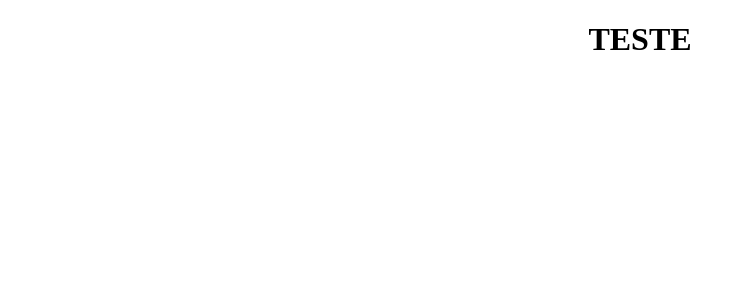
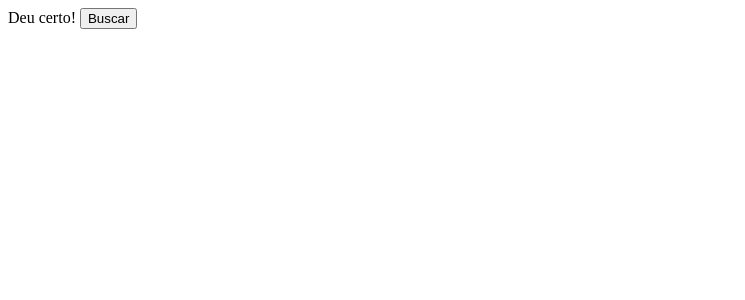
Before and after one commit to NathalieMS/React-Website-GymTech, a React (Create React App) app: page / in a window 1280 px wide. Shown: the top 300 px of the page, without its empty margins (0-745 px from the left). Built offline with nearby package versions, Linux system fonts and the light colour scheme.

Commit message:
fazendo dar certo

```diff
--- a/src/App.js
+++ b/src/App.js
@@ -1,28 +1,63 @@
 import React from 'react';
-import './App.css';
-import Alunos from "./service/Alunos"
-import {BrowserRouter as Router, Routes, Route} from 'react-router-dom'
+import Axios from 'axios';
+import "./App.css";
+
+function App() {
+  const ListaDeAlunos = () => {
+    Axios.get("https://api-academia-alunos.herokuapp.com/alunos").then((response) => {
+      console.log(response);
+    }
+    )
+  }
+  return( <div>Deu certo! <button onClick={ListaDeAlunos}>Buscar</button>
+  </div>);
+}
+
+export default App;
 
 
-function App (){
-   return (
-      <div className="App">
-        <Router>
-
-          <Routes>
-
-            <Route path="/" element={<h1>TESTE</h1>} />
-            <Route path="/buscaraluno" element={<Alunos/>} />
-
-          </Routes>
-
-        </Router>
-      </div>
-    )
-  }
 
 
-export default App;
+
+
+
+
+
+
+
+
+
+
+
+
+
+
+
+// import React from 'react';
+// import './App.css';
+// import Alunos from "./service/Alunos"
+// import {BrowserRouter as Router, Routes, Route} from 'react-router-dom'
+
+
+// function App (){
+//    return (
+//       <div className="App">
+//         <Router>
+
+//           <Routes>
+
+//             <Route path="/" element={<h1>TESTE DE API</h1>} />
+//             <Route path="/buscaraluno" element={<Alunos/>} />
+
+//           </Routes>
+
+//         </Router>
+//       </div>
+//     )
+//   }
+
+
+// export default App;
 
 
 
--- a/src/service/Alunos.jsx
+++ b/src/service/Alunos.jsx
@@ -1,6 +1,6 @@
 import React, { useState, useEffect } from 'react'
 
-const LISTA_ALUNOS = 'https://pokeapi.co/api/v2/pokemon/ditto'
+const LISTA_ALUNOS = 'https://api-academia-alunos.herokuapp.com/alunos'
 
 
 export default function Alunos() {
@@ -37,6 +37,8 @@ export default function Alunos() {
       </div>
   )
 }
+
+
 
 
 
--- a/src/service/lista.js
+++ b/src/service/lista.js
@@ -1,4 +1,4 @@
 export function PegaLista() {
-    return fetch('https://pokeapi.co/api/v2/pokemon/ditto')
+    return fetch('https://api-academia-alunos.herokuapp.com/alunos')
       .then(data => data.json())
   }
```
Also changed, not shown: src/component/form.jsx (added).
